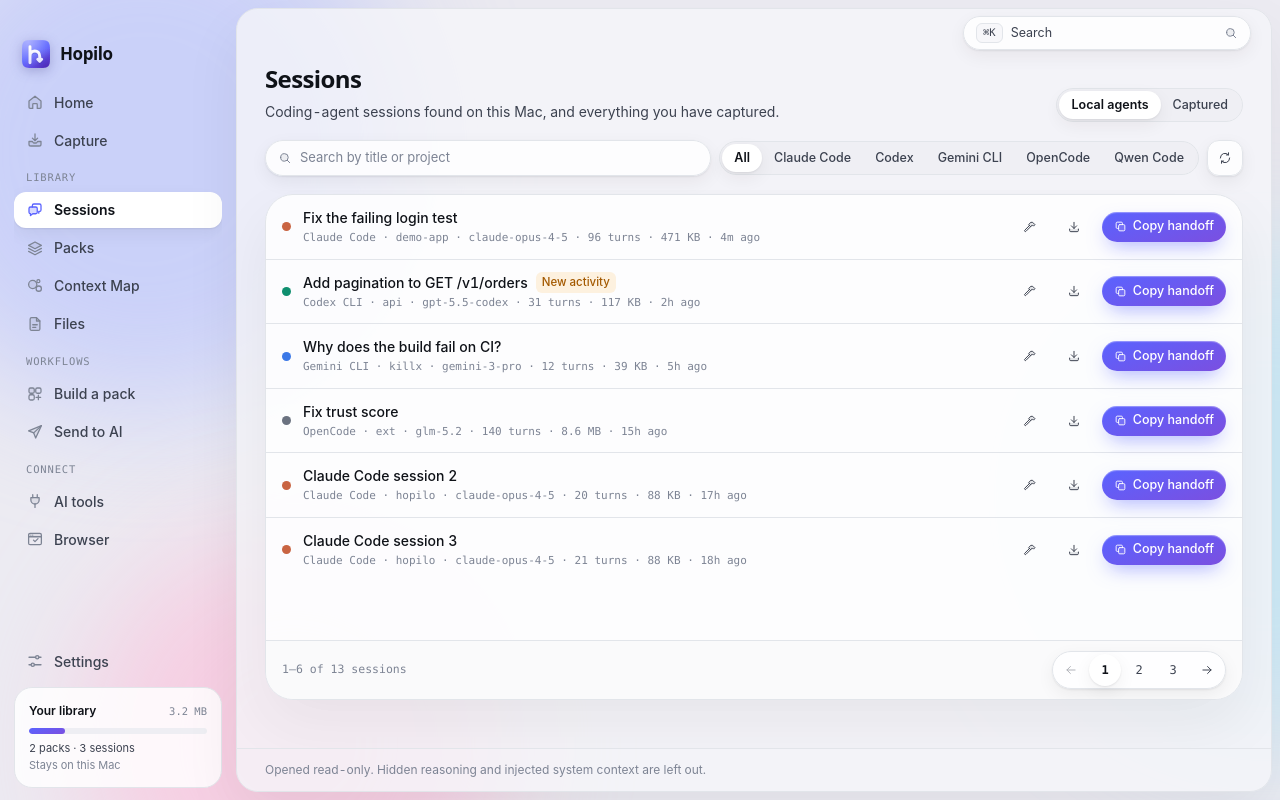
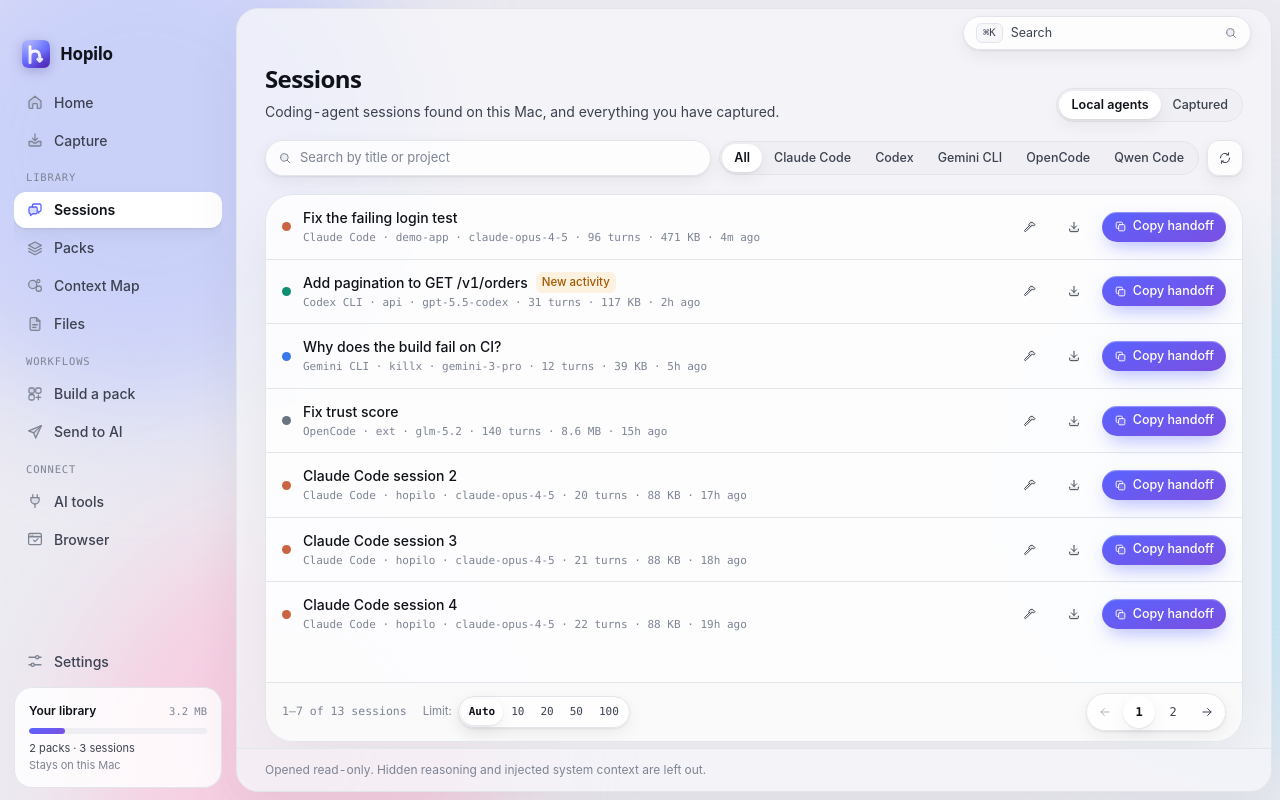
Before and after one commit to kiron0/hopilo, a React (Vite) app in the folder apps/desktop/: page / in a window 1280 px wide. Both pictures are taken after a click on the button "Sessions". Built offline with nearby package versions, Linux system fonts and the light colour scheme.

Commit message:
feat: add dynamic canvas scaling and pagination limit controls to context map and UI

```diff
--- a/apps/desktop/src/components/ui.tsx
+++ b/apps/desktop/src/components/ui.tsx
@@ -402,8 +402,26 @@ export function useFitRows<T extends HTMLElement>(rowHeight: number, min = 3) {
   return [ref, rows] as const;
 }
 
-/** Compact pager: range, previous/next and nearby page numbers. */
-export function Pagination({ page, pageSize, total, onPage, noun = "item" }: { page: number; pageSize: number; total: number; onPage: (p: number) => void; noun?: string }) {
+/** Compact pager: range, limit options, previous/next and nearby page numbers. */
+export function Pagination({
+  page,
+  pageSize,
+  total,
+  onPage,
+  noun = "item",
+  limitOptions,
+  currentLimit,
+  onLimitChange,
+}: {
+  page: number;
+  pageSize: number;
+  total: number;
+  onPage: (p: number) => void;
+  noun?: string;
+  limitOptions?: readonly (number | "auto")[];
+  currentLimit?: number | "auto";
+  onLimitChange?: (limit: number | "auto") => void;
+}) {
   const pages = Math.max(1, Math.ceil(total / pageSize));
   if (total === 0) return null;
   const from = page * pageSize + 1;
@@ -411,10 +429,34 @@ export function Pagination({ page, pageSize, total, onPage, noun = "item" }: { p
   const around = [...new Set([0, page - 1, page, page + 1, pages - 1])].filter((p) => p >= 0 && p < pages).sort((a, b) => a - b);
   const btn = "flex h-8 min-w-8 items-center justify-center rounded-full px-2 font-mono text-[12px] transition-colors disabled:pointer-events-none disabled:opacity-40";
   return (
-    <nav aria-label="Pages" className="flex items-center gap-3">
+    <nav aria-label="Pages" className="flex flex-wrap items-center gap-3">
       <span className="font-mono text-[11.5px] text-faint">
         {from.toLocaleString()}–{to.toLocaleString()} of {total.toLocaleString()} {total === 1 ? noun : `${noun}s`}
       </span>
+      {limitOptions && onLimitChange && (
+        <div className="flex items-center gap-1.5 pl-1 text-[11.5px] text-faint">
+          <span>Limit:</span>
+          <div className="flex items-center rounded-full border border-line bg-card p-0.5 shadow-item">
+            {limitOptions.map((opt) => {
+              const active = currentLimit === opt;
+              return (
+                <button
+                  key={String(opt)}
+                  type="button"
+                  aria-pressed={active}
+                  onClick={() => onLimitChange(opt)}
+                  className={cx(
+                    "flex h-6.5 items-center justify-center rounded-full px-2 font-mono text-[11px] transition-colors",
+                    active ? "bg-surface font-semibold text-ink shadow-item" : "text-muted hover:bg-surface-3 hover:text-ink"
+                  )}
+                >
+                  {opt === "auto" ? "Auto" : opt}
+                </button>
+              );
+            })}
+          </div>
+        </div>
+      )}
       <div className="flex-1" />
       <div className="flex items-center gap-0.5 rounded-full border border-line bg-card p-0.5 shadow-item">
         <button type="button" aria-label="Previous page" disabled={page === 0} onClick={() => onPage(page - 1)} className={cx(btn, "text-muted hover:bg-surface-3 hover:text-ink")}>
--- a/apps/desktop/src/pages/ContextMap.tsx
+++ b/apps/desktop/src/pages/ContextMap.tsx
@@ -1,5 +1,5 @@
 import { useEffect, useMemo, useRef, useState } from "react";
-import { FileDown, GitMerge, Hammer, Map as MapIcon, Scissors } from "../components/Icons";
+import { FileDown, GitMerge, Hammer, Map as MapIcon, RefreshCw, Scissors } from "../components/Icons";
 import { api, errorText, type PackRow } from "../lib/api";
 import { exportPack } from "../lib/actions";
 import { plural, provider, relativeTime, tokens } from "../lib/format";
@@ -8,6 +8,7 @@ import { useApp } from "../lib/store";
 import { packDraftItem } from "./Builder";
 import { Badge, Button, Card, Checkbox, cx, EmptyState, Modal, PageHeader, ProviderChip, Segmented, TextInput } from "../components/ui";
 import { MapSkeleton } from "../components/Skeletons";
+import { FillPage } from "../components/PageSlots";
 
 type Metric = "tokens" | "messages" | "files";
 type Pos = { x: number; y: number };
@@ -57,6 +58,28 @@ export function ContextMap() {
   const rows = useMemo(() => (packs.data ?? []).filter((p) => !p.archived && (!tag || p.tags.includes(tag))), [packs.data, tag]);
   const allTags = useMemo(() => [...new Set((packs.data ?? []).flatMap((p) => p.tags))].sort(), [packs.data]);
 
+  const [canvasSize, setCanvasSize] = useState<{ width: number; height: number }>({ width: 800, height: 600 });
+
+  useEffect(() => {
+    if (!canvas.current) return;
+    const measure = () => {
+      if (canvas.current) {
+        const rect = canvas.current.getBoundingClientRect();
+        if (rect.width > 0 && rect.height > 0) {
+          setCanvasSize({ width: rect.width, height: rect.height });
+        }
+      }
+    };
+    measure();
+    const ro = new ResizeObserver(measure);
+    ro.observe(canvas.current);
+    window.addEventListener("resize", measure);
+    return () => {
+      ro.disconnect();
+      window.removeEventListener("resize", measure);
+    };
+  }, [view]);
+
   useEffect(() => {
     const stored = (saved.data?.["map.positions"] ?? {}) as Record<string, Pos>;
     setPositions((cur) => ({ ...stored, ...cur }));
@@ -64,7 +87,30 @@ export function ContextMap() {
 
   const pos = (p: PackRow, i: number) => positions[p.id] ?? seedPosition(i);
   const max = Math.max(1, ...rows.map((p) => metricOf(p, metric)));
-  const sizeOf = (p: PackRow) => 64 + Math.sqrt(metricOf(p, metric) / max) * 92;
+
+  // Scale bubble sizes proportionally when window shrinks or expands
+  const scale = useMemo(() => {
+    const w = canvasSize.width || 800;
+    const h = canvasSize.height || 600;
+    const diag = Math.hypot(w, h);
+    return Math.min(1.2, Math.max(0.65, diag / 1000));
+  }, [canvasSize]);
+
+  const sizeOf = (p: PackRow) => Math.round((56 + Math.sqrt(metricOf(p, metric) / max) * 78) * scale);
+
+  // Clamped position keeping bubbles fully inside the visible window / canvas frame
+  const clampedPos = (p: PackRow, i: number) => {
+    const raw = pos(p, i);
+    const s = sizeOf(p);
+    const w = canvasSize.width || 800;
+    const h = canvasSize.height || 600;
+    const padX = (s / 2 / w) * 100 + 1.5;
+    const padY = (s / 2 / h) * 100 + 2;
+    return {
+      x: clamp(raw.x, Math.min(padX, 45), Math.max(100 - padX, 55)),
+      y: clamp(raw.y, Math.min(padY, 45), Math.max(100 - padY, 55)),
+    };
+  };
 
   const persist = (next: Record<string, Pos>) => {
     api.setSetting("map.positions", next).catch(() => undefined);
@@ -117,7 +163,7 @@ export function ContextMap() {
       }
       const over = rows.find((o, i) => {
         if (o.id === p.id) return false;
-        const op = pos(o, i);
+        const op = clampedPos(o, i);
         const ox = box.left + (op.x / 100) * box.width;
         const oy = box.top + (op.y / 100) * box.height;
         return Math.hypot(cx - ox, cy - oy) < sizeOf(o) / 2;
@@ -127,8 +173,11 @@ export function ContextMap() {
     const onMove = (ev: PointerEvent) => {
       if (!moved && Math.hypot(ev.clientX - startX, ev.clientY - startY) < 4) return;
       moved = true;
-      const x = clamp(((ev.clientX - box.left) / box.width) * 100, 6, 94);
-      const y = clamp(((ev.clientY - box.top) / box.height) * 100, 8, 92);
+      const s = sizeOf(p);
+      const padX = (s / 2 / box.width) * 100 + 1.5;
+      const padY = (s / 2 / box.height) * 100 + 2;
+      const x = clamp(((ev.clientX - box.left) / box.width) * 100, padX, 100 - padX);
+      const y = clamp(((ev.clientY - box.top) / box.height) * 100, padY, 100 - padY);
       setPositions((cur) => ({ ...cur, [p.id]: { x, y } }));
       setDrag({ id: p.id, ...hit(ev.clientX, ev.clientY) });
     };
@@ -163,7 +212,7 @@ export function ContextMap() {
   }, [relations.data, rows]);
 
   return (
-    <div>
+    <FillPage className="flex h-full min-h-0 flex-1 flex-col">
       <PageHeader
         title="Context Map"
         subtitle="Every pack as a bubble. Drag to arrange, drop one pack on another to merge, or onto an action on the right. Shift-click to pick several."
@@ -179,7 +228,7 @@ export function ContextMap() {
           />
         }
       />
-      <div className="mb-4 flex flex-wrap items-center gap-3">
+      <div className="mb-3 flex shrink-0 flex-wrap items-center gap-3">
         <div className="flex items-center gap-2 text-[12.5px] text-muted">
           Bubble size
           <Segmented label="Bubble size" value={metric} onChange={setMetric} options={[{ value: "tokens", label: "Tokens" }, { value: "messages", label: "Messages" }, { value: "files", label: "Files" }]} />
@@ -193,6 +242,19 @@ export function ContextMap() {
             ))}
           </div>
         )}
+        <Button
+          size="sm"
+          variant="ghost"
+          icon={<RefreshCw size={13} />}
+          onClick={() => {
+            setPositions({});
+            api.setSetting("map.positions", {}).catch(() => undefined);
+            toast({ kind: "info", text: "Bubble positions reset to fit window." });
+          }}
+          title="Reset bubble positions to fit current window"
+        >
+          Reset layout
+        </Button>
         <div className="flex-1" />
         {sel.length > 0 && (
           <div className="flex items-center gap-2">
@@ -220,20 +282,20 @@ export function ContextMap() {
       )}
 
       {rows.length > 0 && view === "map" && (
-        <div className="grid grid-cols-[minmax(0,1fr)_180px] gap-4">
-          <Card className="card-soft relative h-[560px] overflow-hidden" aria-label="Context Map">
+        <div className="flex min-h-0 flex-1 gap-4 overflow-hidden">
+          <Card className="card-soft relative flex-1 h-full min-h-[360px] overflow-hidden" aria-label="Context Map">
             <div ref={canvas} className="absolute inset-0" role="group" aria-label={`Packs sized by ${METRIC_LABEL[metric]}`}>
               <svg aria-hidden className="pointer-events-none absolute inset-0 h-full w-full">
                 {lines.map((l, k) => {
                   const ai = rows.findIndex((r) => r.id === l.fromPack);
                   const bi = rows.findIndex((r) => r.id === l.toPack);
-                  const a = pos(rows[ai], ai);
-                  const b = pos(rows[bi], bi);
+                  const a = clampedPos(rows[ai], ai);
+                  const b = clampedPos(rows[bi], bi);
                   return <line key={k} x1={`${a.x}%`} y1={`${a.y}%`} x2={`${b.x}%`} y2={`${b.y}%`} stroke="var(--border-strong)" strokeWidth={1.5} strokeDasharray={l.kind === "split" ? "4 4" : undefined} />;
                 })}
               </svg>
               {rows.map((p, i) => {
-                const at = pos(p, i);
+                const at = clampedPos(p, i);
                 const size = sizeOf(p);
                 const isSel = selected.has(p.id);
                 const isOver = drag?.over === p.id;
@@ -283,7 +345,7 @@ export function ContextMap() {
               <span className="flex items-center gap-1"><svg width="22" height="6" aria-hidden><line x1="0" y1="3" x2="22" y2="3" stroke="var(--border-strong)" strokeWidth="1.5" strokeDasharray="4 4" /></svg> split from</span>
             </div>
           </Card>
-          <div className="flex flex-col gap-3" aria-label="Drop actions">
+          <div className="flex w-[160px] shrink-0 flex-col gap-3" aria-label="Drop actions">
             {RAIL.map((r) => (
               <div
                 key={r.id}
@@ -304,7 +366,7 @@ export function ContextMap() {
       )}
 
       {rows.length > 0 && view === "list" && (
-        <Card className="divide-y divide-line">
+        <Card className="min-h-0 flex-1 divide-y divide-line overflow-auto">
           {rows.map((p) => (
             <div key={p.id} className="flex items-center gap-3 px-4 py-2.5">
               <Checkbox label={`Select ${p.title}`} checked={selected.has(p.id)} onChange={() => toggle(p.id, true)} />
@@ -322,7 +384,7 @@ export function ContextMap() {
       )}
 
       {mergeIds && <MergeModal ids={mergeIds} packs={rows} onClose={() => setMergeIds(null)} />}
-    </div>
+    </FillPage>
   );
 }
 
--- a/apps/desktop/src/pages/Sessions.tsx
+++ b/apps/desktop/src/pages/Sessions.tsx
@@ -31,7 +31,9 @@ function AgentSessions() {
   const [adapter, setAdapter] = useState<"all" | "claude-code" | "codex" | "gemini-cli" | "opencode" | "qwen-code">("all");
   const [busy, setBusy] = useState<string | null>(null);
   const [page, setPage] = useState(0);
-  const [listRef, pageSize] = useFitRows<HTMLDivElement>(62);
+  const [limit, setLimit] = useState<number | "auto">("auto");
+  const [listRef, fitPageSize] = useFitRows<HTMLDivElement>(60);
+  const pageSize = limit === "auto" ? fitPageSize : limit;
 
   useEffect(() => setPage(0), [q, adapter]);
   const rows = useMemo(() => {
@@ -44,6 +46,11 @@ function AgentSessions() {
   }, [data, q, adapter]);
 
   const pg = Math.min(page, Math.max(0, Math.ceil(rows.length / pageSize) - 1));
+
+  const handleLimitChange = (nextLimit: number | "auto") => {
+    setLimit(nextLimit);
+    setPage(0);
+  };
 
   const capture = async (r: DiscoveredRow, thenBuild: boolean) => {
     setBusy(r.path);
@@ -101,7 +108,7 @@ function AgentSessions() {
       )}
       {rows.length > 0 && (
         <Card className="flex min-h-0 flex-1 flex-col overflow-hidden">
-        <div ref={listRef} className="min-h-0 flex-1 divide-y divide-line overflow-hidden">
+        <div ref={listRef} className="min-h-0 flex-1 divide-y divide-line overflow-y-auto">
           {rows.slice(pg * pageSize, pg * pageSize + pageSize).map((r) => (
             <div key={r.path} data-fit-row className="group flex items-center gap-3 px-4 py-3 hover:bg-surface-2/60">
               <ProviderDot id={r.adapter} size={9} />
@@ -126,7 +133,16 @@ function AgentSessions() {
           ))}
         </div>
         <div className="shrink-0 border-t border-line bg-surface-2/50 px-4 py-2.5">
-          <Pagination page={pg} pageSize={pageSize} total={rows.length} onPage={setPage} noun="session" />
+          <Pagination
+            page={pg}
+            pageSize={pageSize}
+            total={rows.length}
+            onPage={setPage}
+            noun="session"
+            limitOptions={["auto", 10, 20, 50, 100] as const}
+            currentLimit={limit}
+            onLimitChange={handleLimitChange}
+          />
         </div>
         </Card>
       )}
@@ -337,7 +353,7 @@ export function Sessions() {
   const tab = route.page === "sessions" ? (route.tab ?? (route.sourceId ? "library" : "agents")) : "agents";
   const sourceId = route.page === "sessions" ? route.sourceId : undefined;
   return (
-    <div>
+    <div className="flex h-full min-h-0 flex-1 flex-col">
       <PageHeader
         title="Sessions"
         subtitle="Coding-agent sessions found on this Mac, and everything you have captured."
--- a/apps/desktop/src/styles.css
+++ b/apps/desktop/src/styles.css
@@ -394,20 +394,29 @@
   }
   /* Box pages: the page itself does not scroll; its boxes do. */
   .page-scroll:has(.page-fill) {
+    display: flex;
+    flex-direction: column;
+    height: 100%;
     overflow: hidden;
   }
   .page-scroll:has(.page-fill) > .page-inner {
     display: flex;
+    flex: 1;
     flex-direction: column;
     height: 100%;
-    padding-bottom: 20px;
+    min-height: 0;
+    width: 100%;
+    padding-top: 4px;
+    padding-bottom: 6px !important;
   }
   .page-scroll:has(.page-fill) > .page-inner > *,
   .page-fill {
     display: flex;
     flex: 1;
     flex-direction: column;
+    height: 100%;
     min-height: 0;
+    width: 100%;
   }
 
   /* Skeleton placeholder with a light sweep. */
```
